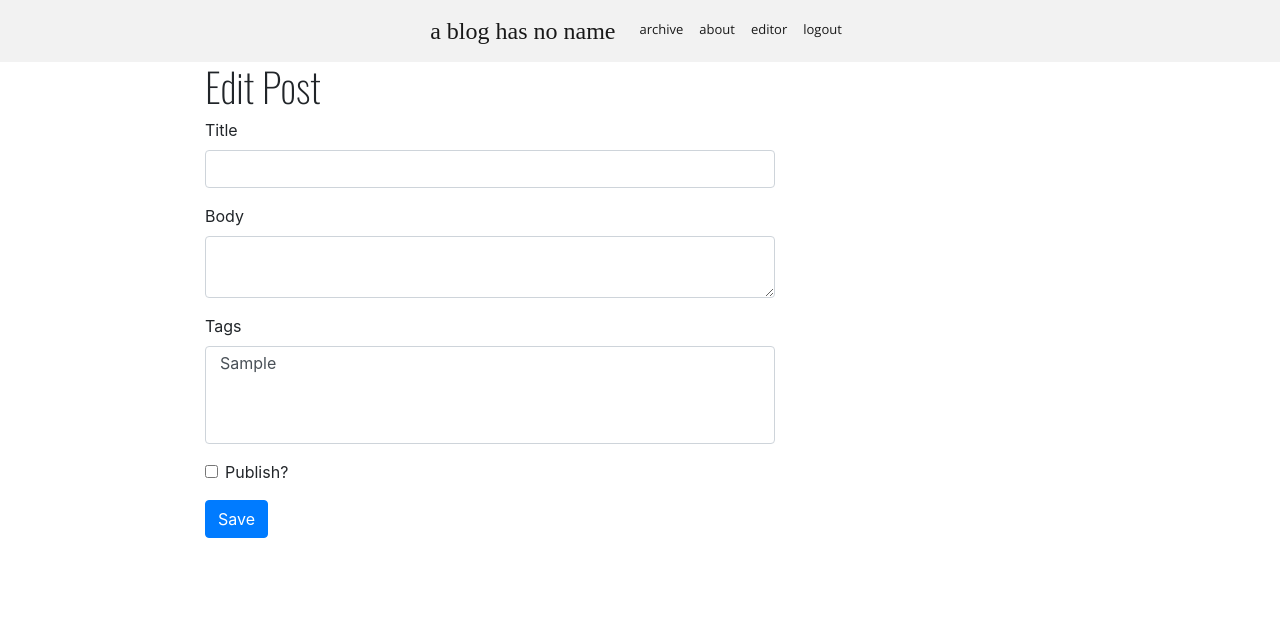
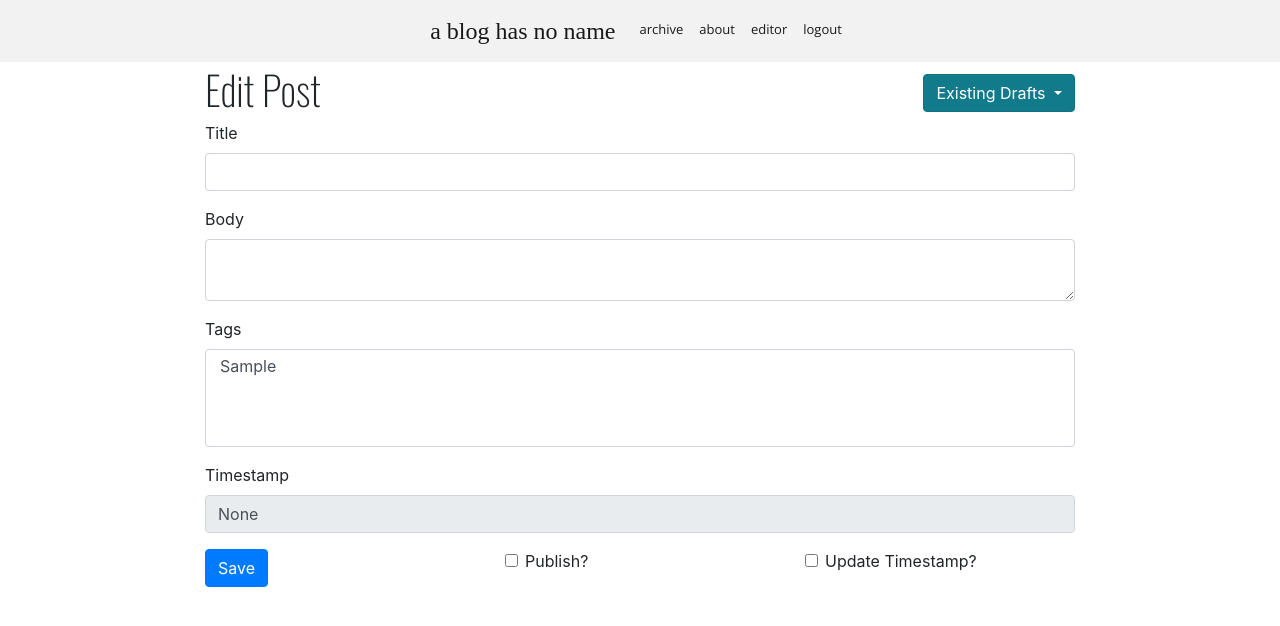
Before and after one commit to magicaljellybeans/blog, a Flask app: page /editor/ in a window 1280 px wide. Shown: the top 626 px of the page. Run offline with Flask 2, Linux system fonts and the light colour scheme; a user stored in the database is signed in; tables that the repository leaves empty hold one stand-in row (values such as "Sample post"); some libraries are stand-ins or nearby versions; some web fonts are replaced.

Commit message:
editor page displays drafts and update timestamp toggle

```diff
--- a/app/forms.py
+++ b/app/forms.py
@@ -1,5 +1,5 @@
 from flask_wtf import FlaskForm
-from wtforms import PasswordField, SubmitField, StringField, TextAreaField, SelectMultipleField, BooleanField
+from wtforms import PasswordField, SubmitField, StringField, TextAreaField, SelectMultipleField, BooleanField, DateTimeField
 from wtforms.validators import DataRequired, Length
 
 class LoginForm(FlaskForm):
@@ -10,5 +10,7 @@ class EditorForm(FlaskForm):
     title = StringField('Title', validators=[DataRequired(), Length(min=1, max=250)])
     body = TextAreaField('Body', validators=[DataRequired()])
     tags = SelectMultipleField('Tags')
+    timestamp = DateTimeField('Timestamp')
     published = BooleanField('Publish?')
+    update = BooleanField('Update Timestamp?')
     submit = SubmitField('Save')
--- a/app/models.py
+++ b/app/models.py
@@ -30,6 +30,9 @@ class Post(db.Model):
         if not self.slug:
             self.slug = re.sub('[^\w]+', '-', self.title.lower())
 
+    def update_time(self):
+        self.timestamp = datetime.utcnow()
+
     def __repr__(self):
         return '<Post {}>'.format(self.title)
 
--- a/app/routes.py
+++ b/app/routes.py
@@ -70,6 +70,7 @@ def editor(slug=None, action=None):
     obj = Post.query.filter_by(slug=slug).first()
     form = EditorForm(obj=obj)
     form.tags.choices = [(tag.tag, tag.tag) for tag in Tag.query.order_by('tag')]
+    drafts = Post.query.filter_by(published=False).all()
 
     if form.validate_on_submit():
         if slug:
@@ -83,22 +84,26 @@ def editor(slug=None, action=None):
         for tag in form.tags.data:
             t = Tag.query.filter_by(tag=tag).first()
             post.tags.append(t)
+        was_published = post.published
+        post.published = form.published.data
 
         if slug and post.published:
-            flash('Published edited post')
+            flash('Published edit')
         elif slug and not post.published:
-            flash('Saved edited post as draft')
+            flash('Unpublished post')
         elif not slug and post.published:
             flash('Published new post')
         elif not slug and not post.published:
             flash('Saved new post as draft')
 
+        if not was_published and post.published and form.update.data:
+            post.update_time()
         post.save()
         slug = post.slug
         db.session.add(post)
         db.session.commit()
         return redirect(url_for('post', slug=slug))
-    return render_template('editor.html', title='Editor', form=form)
+    return render_template('editor.html', title='Editor', form=form, drafts=drafts)
 
 
 @app.route('/publish/<slug>')
@@ -108,9 +113,9 @@ def publish(slug):
     post.published = not post.published
 
     if post.published:
-        flash('Published draft')
+        flash('Published post')
     else:
-        flash('Post withdrawn')
+        flash('Unpublished post')
 
     db.session.add(post)
     db.session.commit()
--- a/app/static/styles.css
+++ b/app/static/styles.css
@@ -1,5 +1,5 @@
 body {
-    padding-top:62px;
+    padding-top:65px;
 }
 
 .pagetitle {
--- a/app/templates/editor.html
+++ b/app/templates/editor.html
@@ -1,11 +1,37 @@
 {% extends "base.html" %}
-{% from 'bootstrap/form.html' import render_form %}
+{% from 'bootstrap/form.html' import render_form_row, render_field %}
 
 {% block app_content %}
 <div class="row">
-    <div class="col-sm-8">
-        <h1>Edit Post</h1>
-        {{ render_form(form) }}
+    <div class="col-sm-12">
+        <div class="d-flex">
+        <h1 class="mr-auto">Edit Post</h1>
+
+        <div class="dropdown show align-self-center">
+            <a class="btn btn-info dropdown-toggle" href="#" role="button" id="dropdownMenuLink" data-toggle="dropdown" aria-haspopup="true" aria-expanded="false">
+            Existing Drafts
+            </a>
+
+            <div class="dropdown-menu dropdown-menu-right" aria-labelledby="dropdownMenuLink">
+                {% for draft in drafts %}
+                <a class="dropdown-item" href="{{ url_for('editor', slug=draft.slug) }}">{{ draft.title }}</a>
+                {% endfor %}
+            </div>
+        </div>
+        </div>
+
+        <form method="post">
+            {{ form.csrf_token() }}
+            {{ render_form_row([form.title]) }}
+            {{ render_form_row([form.body]) }}
+            {{ render_form_row([form.tags]) }}
+            <div class="form-row"><div class="col"><div class="form-group">
+            <label class="form-control-label" for="timestamp">Timestamp</label>
+            <input type="text" readonly class="form-control" id="timestamp" value="{{ form.timestamp.data }}">
+            </div></div></div>
+            {{ render_form_row([form.submit, form.published, form.update]) }}
+        </form>
+
     </div>
 </div>
 {% endblock %}
```
Also changed, not shown: app.db.
